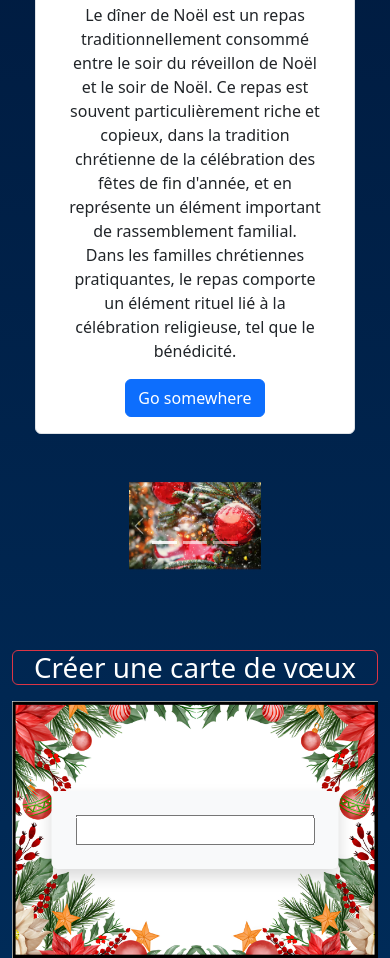
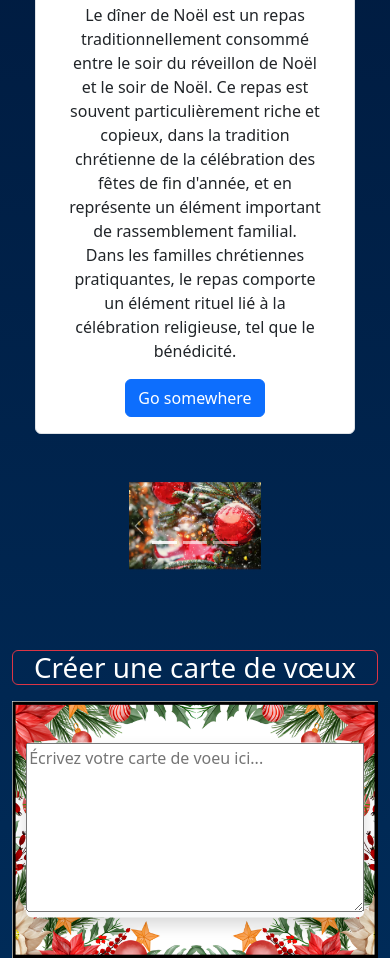
Before and after one commit to Marcos0230/Site_Noel, a plain HTML site: page index.html in a window 390 px wide. Shown: the part 1924-2882 px from the top of the page. Drawn offline with nearby package versions, Linux system fonts and the light colour scheme; a script that the page names is missing.

Commit message:
Added responsive and auto sizing and hint for the wish card form

```diff
--- a/css/styles.css
+++ b/css/styles.css
@@ -21,3 +21,8 @@
     background: rgb(0, 1, 24);
     background: linear-gradient(180deg, rgba(0, 1, 24, 1) 0%, rgba(0, 43, 88, 1) 100%);
 }
+
+.input_carte_voeu {
+    width: 40lvmax;
+    height: 20lvmax;
+}
--- a/index.html
+++ b/index.html
@@ -183,10 +183,10 @@
         <div class="container mt-3 mb-10">
             <div class="position-relative">
                 <img alt="Carte de voeux" class="img-fluid w-100" src="img/Wish.png">
-                <div class="form-on-image position-absolute top-50 start-50 translate-middle p-4 rounded bg-light shadow">
+                <div class="form-on-image position-absolute top-50 start-50 translate-middle  rounded bg-light shadow">
                     <form>
                         <label>
-                            <input>
+                            <textarea class="input_carte_voeu" placeholder="Écrivez votre carte de voeu ici..."></textarea>
                         </label>
                     </form>
                 </div>
```
